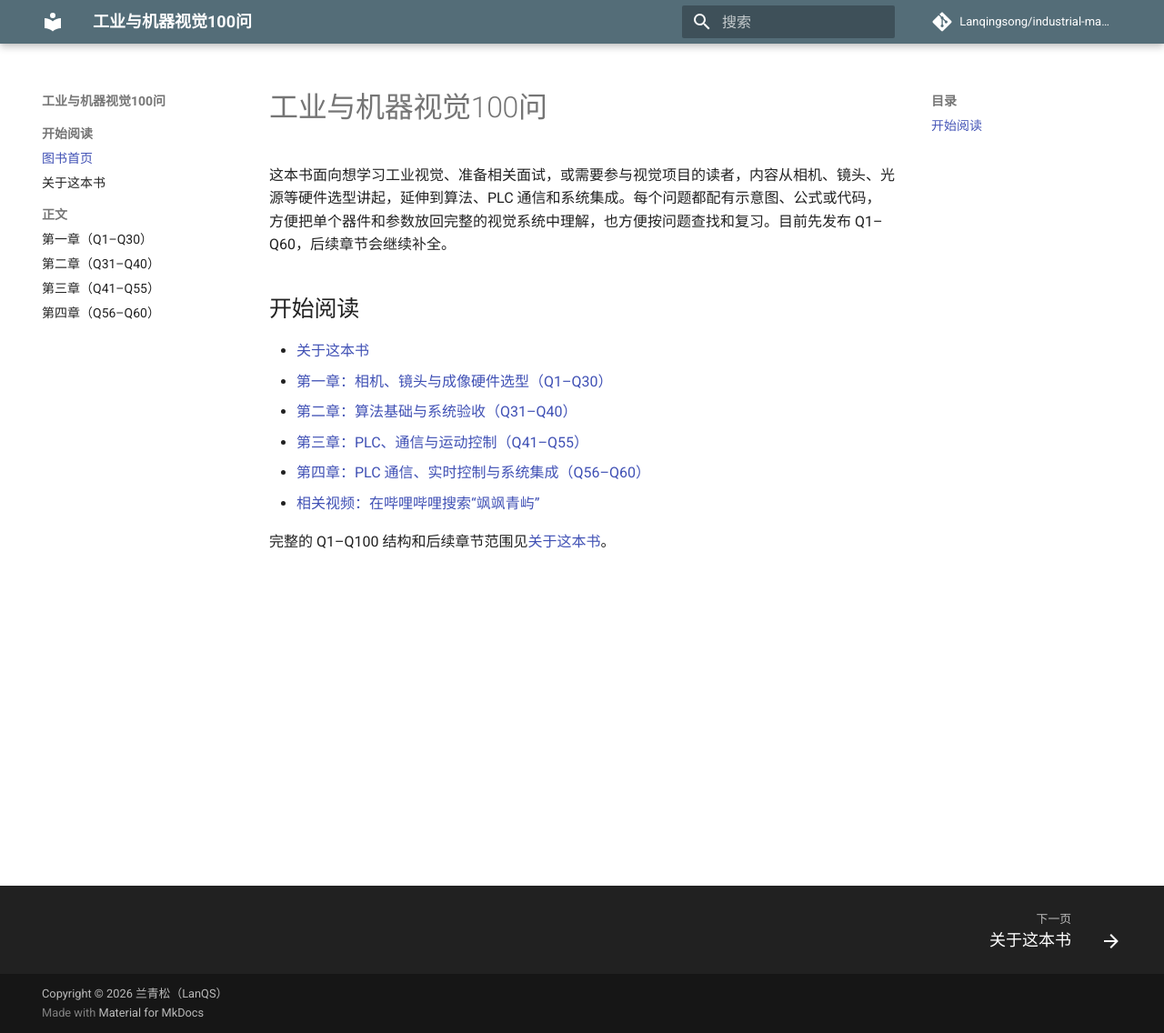
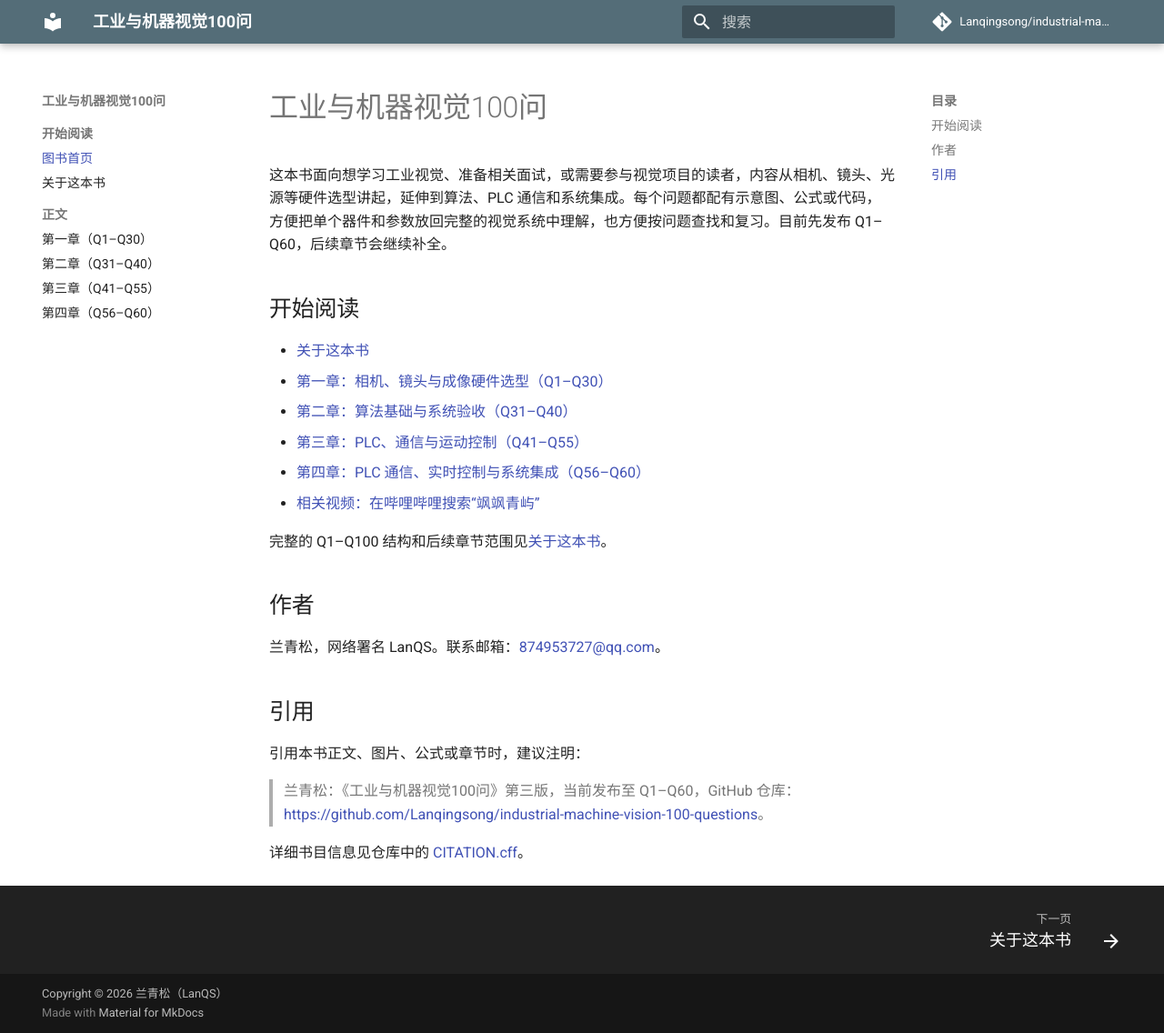
Before and after one commit to Lanqingsong/industrial-machine-vision-100-questions, an MkDocs documentation site: the page built from docs/index.md, in a window 1280 px wide and 1136 px high. Shown: the whole window at 91% size. Built offline with MkDocs 1.6.1 and Material for MkDocs 9.7.7, drawn with Linux system fonts in a browser that asks for light colours; comment, search, counter and statistics services are not loaded.

Commit message:
add author and citation to homepage

```diff
--- a/docs/index.md
+++ b/docs/index.md
@@ -12,3 +12,15 @@
 - [相关视频：在哔哩哔哩搜索“飒飒青屿”](https://search.bilibili.com/all?keyword=%E9%A3%92%E9%A3%92%E9%9D%92%E5%B1%BF)
 
 完整的 Q1–Q100 结构和后续章节范围见[关于这本书](preface.md)。
+
+## 作者
+
+兰青松，网络署名 LanQS。联系邮箱：[874953727@qq.com](mailto:874953727@qq.com)。
+
+## 引用
+
+引用本书正文、图片、公式或章节时，建议注明：
+
+> 兰青松：《工业与机器视觉100问》第三版，当前发布至 Q1–Q60，GitHub 仓库：<https://github.com/Lanqingsong/industrial-machine-vision-100-questions>。
+
+详细书目信息见仓库中的 [CITATION.cff](https://github.com/Lanqingsong/industrial-machine-vision-100-questions/blob/main/CITATION.cff)。
```
